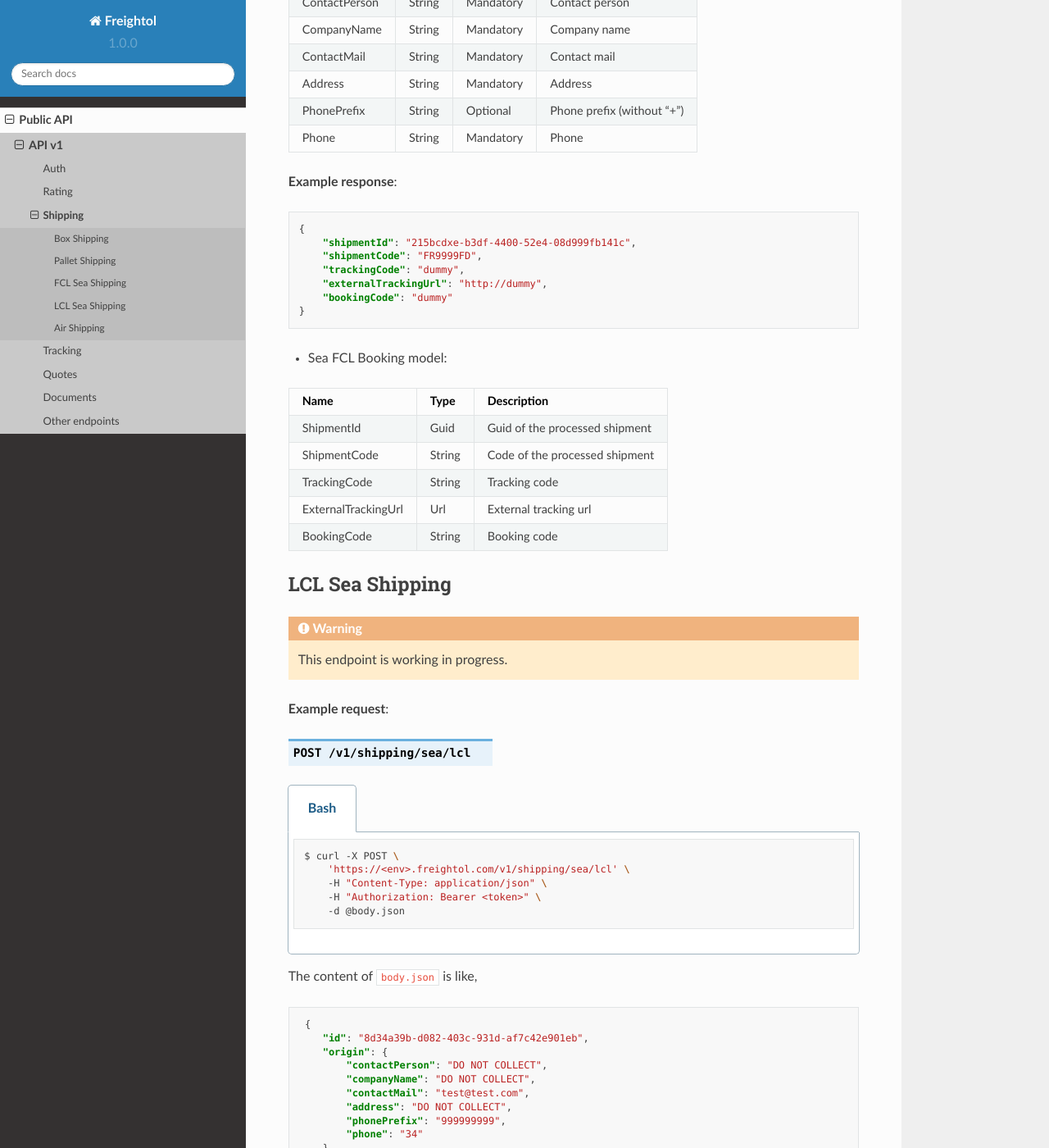
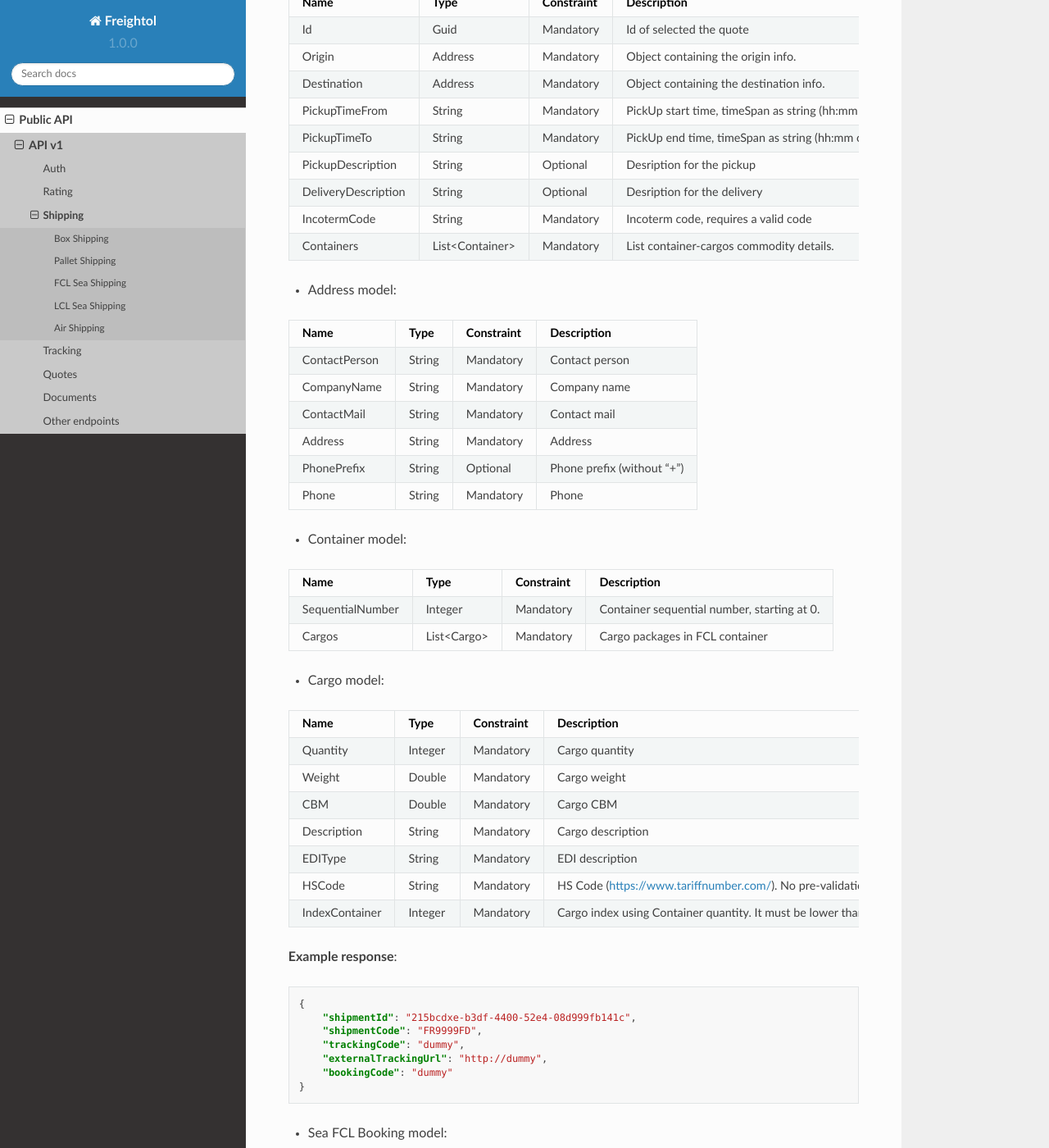
Before and after one commit to PabMartinez/Api-docs, a Sphinx documentation site: the page built from docs/source/api/v1/shipping/index.rst, in a window 1280 px wide and 1400 px high, scrolled down 5698 px. Shown: the whole window at 82% size. Built offline with Sphinx 7.4.7 and the Read the Docs theme 2.0.0, drawn with Linux system fonts in a browser that asks for light colours; some of the changed text lies outside the part shown.

Commit message:
Update sea shipping doc

```diff
--- a/docs/source/api/v1/rating/index.rst
+++ b/docs/source/api/v1/rating/index.rst
@@ -1284,7 +1284,7 @@ The content of ``body.json`` is like,
 		"insurance": false,
 		"cargos": [
 			{
-				"quantity": 1,
+				"quantity": 2,
 				"weight": 1000,
 				"measurementUnit": "CmKg",
 				"CBM": 10
--- a/docs/source/api/v1/shipping/index.rst
+++ b/docs/source/api/v1/shipping/index.rst
@@ -252,23 +252,48 @@ The content of ``body.json`` is like,
         "pickupTimeTo": "20:20",
         "pickupDescription": null,
         "deliveryDescription": null,
-        "incotermCode": "EBW"
+        "incotermCode": "EXW",
+        "containers": [
+			{
+				"sequentialNumber": 0,
+				"cargos": [
+					{
+						"quantity": 2,
+						"weight": 100.0,
+						"cbm": 5,
+						"description": "Motor",
+						"ediType": "204",
+						"hsCode": "8601",
+						"indexContainer": 0
+					},
+					{
+						"quantity": 1,
+						"weight": 500.0,
+						"cbm": 1.5,
+						"description": "Motor",
+						"ediType": "214",
+						"hsCode": "8401",
+						"indexContainer": 1
+					}
+				]
+			}
     }
 
 * Sea FCL Shipping model:
 
-=====================   =========   =============    ================================================================
-Name                     Type       Constraint       Description
-=====================   =========   =============    ================================================================
-Id                      Guid        Mandatory        Id of selected the quote
-Origin                  Address     Mandatory        Object containing the origin info.
-Destination             Address     Mandatory        Object containing the destination info.
-PickupTimeFrom          String      Mandatory        PickUp start time, timeSpan as string (hh:mm or hh:mm:ss)
-PickupTimeTo            String      Mandatory        PickUp end time, timeSpan as string (hh:mm or hh:mm:ss)
-PickupDescription       String      Optional         Desription for the pickup
-DeliveryDescription     String      Optional         Desription for the delivery
-IncotermCode            String      Mandatory        Inconterm code, requires a valid code
-=====================   =========   =============    ================================================================
+=====================   =================   =============    ================================================================
+Name                     Type                Constraint       Description
+=====================   =================   =============    ================================================================
+Id                      Guid                 Mandatory        Id of selected the quote
+Origin                  Address              Mandatory        Object containing the origin info.
+Destination             Address              Mandatory        Object containing the destination info.
+PickupTimeFrom          String               Mandatory        PickUp start time, timeSpan as string (hh:mm or hh:mm:ss)
+PickupTimeTo            String               Mandatory        PickUp end time, timeSpan as string (hh:mm or hh:mm:ss)
+PickupDescription       String               Optional         Desription for the pickup
+DeliveryDescription     String               Optional         Desription for the delivery
+IncotermCode            String               Mandatory        Incoterm code, requires a valid code
+Containers              List<Container>      Mandatory        List container-cargos commodity details.
+=====================   =================   =============    ================================================================
 
 * Address model:
 
@@ -282,6 +307,29 @@ Address              String       Mandatory        Address
 PhonePrefix          String       Optional         Phone prefix (without "+")
 Phone                String       Mandatory        Phone
 =================    ==========   =============    =======================================
+
+* Container model:
+
+=================    ==============   =============    ==================================================================================================================
+Name                 Type             Constraint       Description
+=================    ==============   =============    ==================================================================================================================
+SequentialNumber      Integer         Mandatory        Container sequential number, starting at 0.
+Cargos                List<Cargo>     Mandatory        Cargo packages in FCL container
+=================    ==============   =============    ==================================================================================================================
+
+* Cargo model:
+
+=================    ==========   =============    ==================================================================================================================
+Name                 Type         Constraint       Description
+=================    ==========   =============    ==================================================================================================================
+Quantity              Integer      Mandatory        Cargo quantity
+Weight                Double       Mandatory        Cargo weight
+CBM                   Double       Mandatory        Cargo CBM
+Description           String       Mandatory        Cargo description
+EDIType               String       Mandatory        EDI description
+HSCode                String       Mandatory        HS Code (https://www.tariffnumber.com/). No pre-validation. If code is invalid, booking will never confirm.
+IndexContainer        Integer      Mandatory        Cargo index using Container quantity. It must be lower than quantity and start at 0.
+=================    ==========   =============    ==================================================================================================================
 
 **Example response**:
 
@@ -356,23 +404,36 @@ The content of ``body.json`` is like,
         "pickupTimeTo": "20:20",
         "pickupDescription": null,
         "deliveryDescription": null,
-        "incotermCode": "FOB"
+        "incotermCode": "FOB",
+        "cargos": [
+            {
+                "description": "Motor",
+                "ediType": "204",
+                "hsCode": "8601"
+            },
+            {
+                "description": "Motor",
+                "ediType": "214",
+                "hsCode": "8401"
+            }
+        ]
     }
 
 * Sea LCL Shipping model:
 
-=====================   =========   =============    ================================================================
-Name                     Type       Constraint       Description
-=====================   =========   =============    ================================================================
-Id                      Guid        Mandatory        Id of selected the quote
-Origin                  Address     Mandatory        Object containing the origin info.
-Destination             Address     Mandatory        Object containing the destination info.
-PickupTimeFrom          String      Mandatory        PickUp start time, timeSpan as string (hh:mm or hh:mm:ss)
-PickupTimeTo            String      Mandatory        PickUp end time, timeSpan as string (hh:mm or hh:mm:ss)
-PickupDescription       String      Optional         Desription for the pickup
-DeliveryDescription     String      Optional         Desription for the delivery
-IncotermCode            String      Mandatory        Inconterm code, requires a valid code
-=====================   =========   =============    ================================================================
+=====================   =================   =============    ================================================================
+Name                     Type                Constraint       Description
+=====================   =================   =============    ================================================================
+Id                      Guid                 Mandatory        Id of selected the quote
+Origin                  Address              Mandatory        Object containing the origin info.
+Destination             Address              Mandatory        Object containing the destination info.
+PickupTimeFrom          String               Mandatory        PickUp start time, timeSpan as string (hh:mm or hh:mm:ss)
+PickupTimeTo            String               Mandatory        PickUp end time, timeSpan as string (hh:mm or hh:mm:ss)
+PickupDescription       String               Optional         Desription for the pickup
+DeliveryDescription     String               Optional         Desription for the delivery
+IncotermCode            String               Mandatory        Inconterm code, requires a valid code
+Cargos                  List<Cargo>          Mandatory        List cargos commodity details.
+=====================   =================   =============    ================================================================
 
 * Address model:
 
@@ -386,6 +447,16 @@ Address              String       Mandatory        Address
 PhonePrefix          String       Optional         Phone prefix (without "+")
 Phone                String       Mandatory        Phone
 =================    ==========   =============    =======================================
+
+* Cargo model:
+
+=================    ==========   =============    ==================================================================================================================
+Name                 Type         Constraint       Description
+=================    ==========   =============    ==================================================================================================================
+Description           String       Mandatory        Cargo description
+EDIType               String       Mandatory        EDI description
+HSCode                String       Mandatory        HS Code (https://www.tariffnumber.com/). No pre-validation. If code is invalid, booking will never confirm.
+=================    ==========   =============    ==================================================================================================================
 
 **Example response**:
 
@@ -433,7 +504,7 @@ The content of ``body.json`` is like,
 
 .. sourcecode:: json
 
-	{
+    {
         "id": "dc518d27-0f3d-4bdc-ab4d-3fce1baaee87",
         "origin": {
             "contactPerson": "DO NOT COLLECT",
@@ -456,7 +527,7 @@ The content of ``body.json`` is like,
         "pickupDescription": null,
         "deliveryDescription": null,
         "incotermCode": null
-	}
+    }
 
 * Air Shipping model:
 
```
